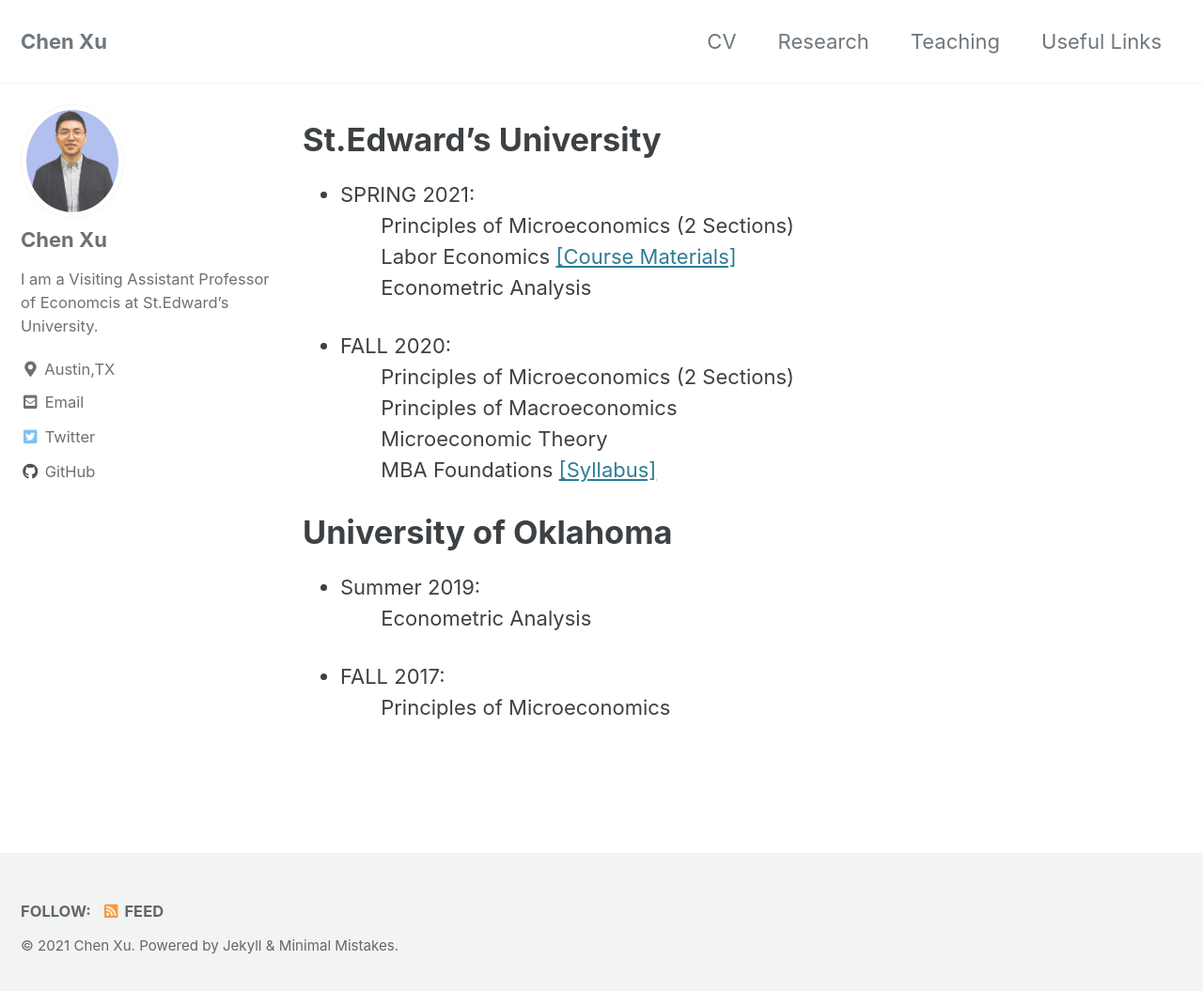
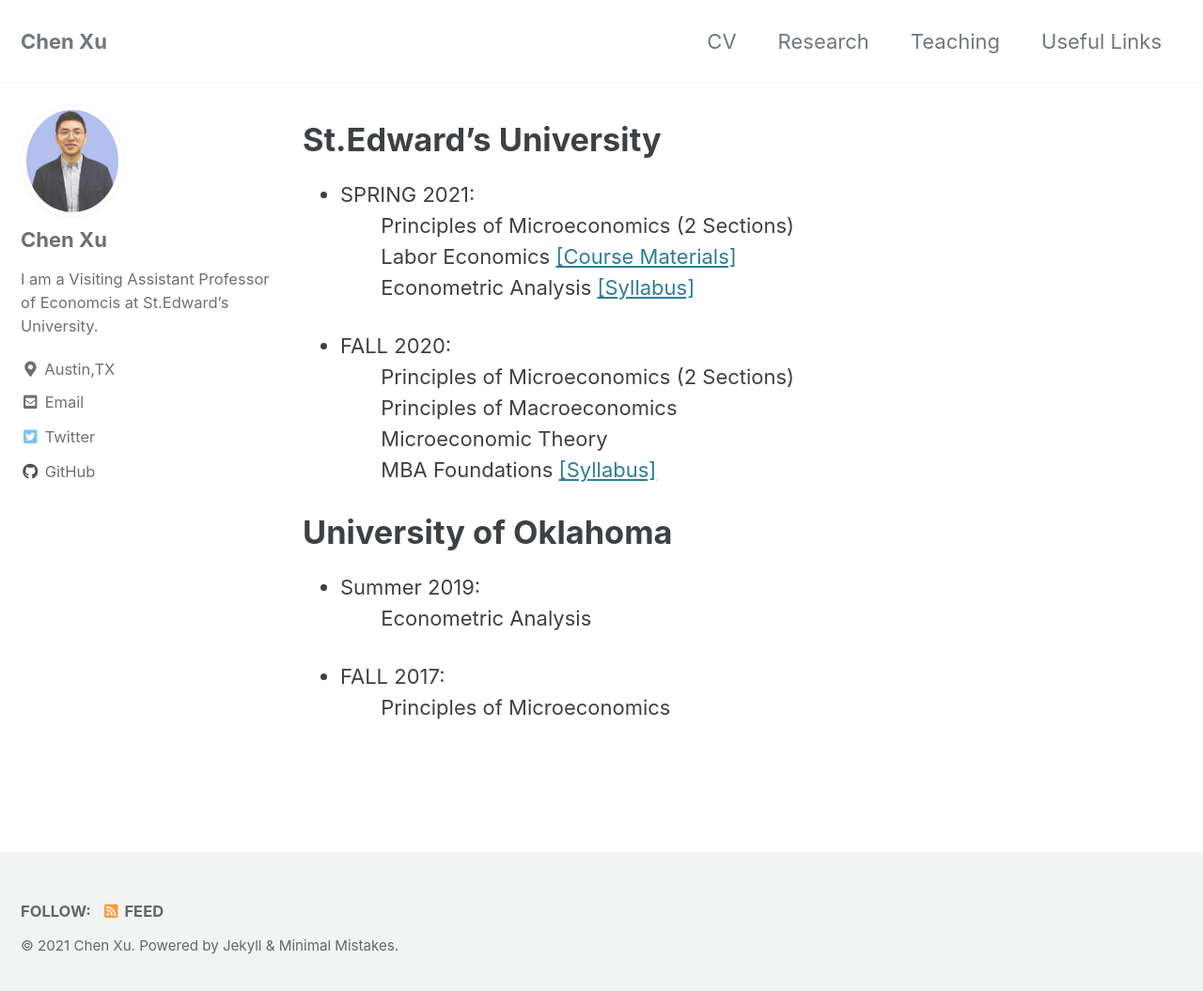
Before and after one commit to chenxuecon/chenxuecon.github.io, a Jekyll site: the page built from _pages/teaching.md, in a window 1280 px wide and 1063 px high. Shown: the top 1055 px of the window at 94% size. Built offline with Jekyll 4.4.1, drawn with Linux system fonts in a browser that asks for light colours; cached includes are drawn as plain includes.

Commit message:
Update teaching.md

```diff
--- a/_pages/teaching.md
+++ b/_pages/teaching.md
@@ -9,7 +9,7 @@
 * SPRING 2021: \
   &nbsp;&nbsp;&nbsp;&nbsp;&nbsp;&nbsp;   Principles of Microeconomics (2 Sections) \
   &nbsp;&nbsp;&nbsp;&nbsp;&nbsp;&nbsp;   Labor Economics  [[Course Materials]](https://github.com/chenxuecon/ECON-4341) \
-  &nbsp;&nbsp;&nbsp;&nbsp;&nbsp;&nbsp;   Econometric Analysis
+  &nbsp;&nbsp;&nbsp;&nbsp;&nbsp;&nbsp;   Econometric Analysis [[Syllabus]](https://github.com/chenxuecon/chenxuecon.github.io/blob/main/files/Spring2021_Syllabus_Econometrics.pdf)
 
 
 * FALL 2020: \
```
